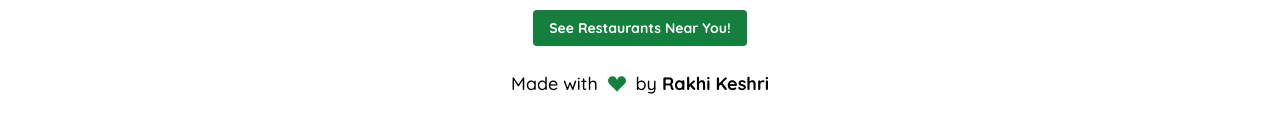
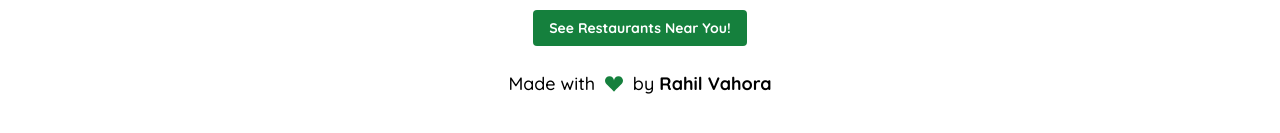
Before and after one commit to rahil1202/Foodie-website, a React (Create React App) app: page /cart in a window 1280 px wide. Shown: the part 455-588 px from the top of the page. Built offline with nearby package versions, Linux system fonts and the light colour scheme.

Commit message:
Update Cart.js

```diff
--- a/src/component/Cart.js
+++ b/src/component/Cart.js
@@ -165,12 +165,12 @@ const Cart = () => {
         <BsFillSuitHeartFill className="text-green-700" />
         &nbsp; by&nbsp;
         <a
-          href="https://github.com/rakhikeshri?tab=repositories"
+          href="https://github.com/rahil1202?tab=repositories"
           className="font-bold"
           target="_blank"
           rel="noreferrer"
         >
-          Rakhi Keshri
+          Rahil Vahora
         </a>
       </div>
     </>
```
